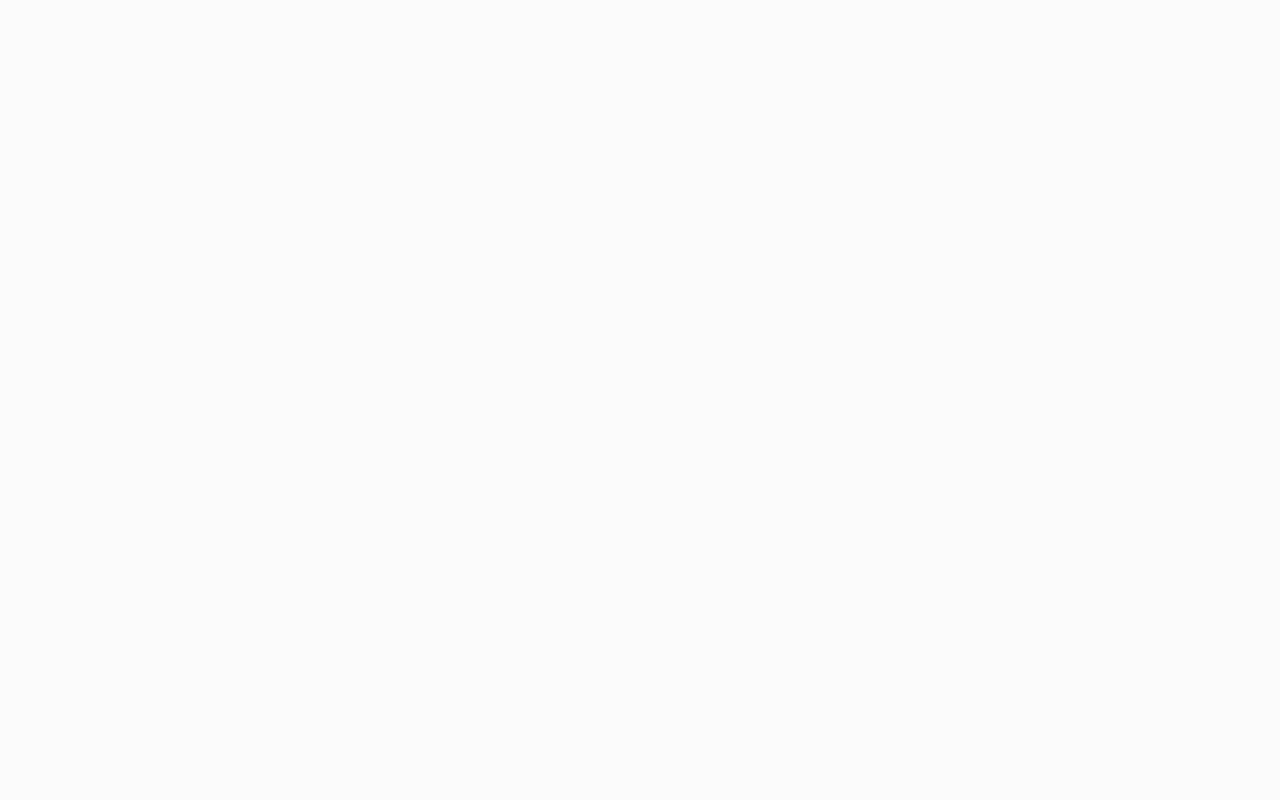
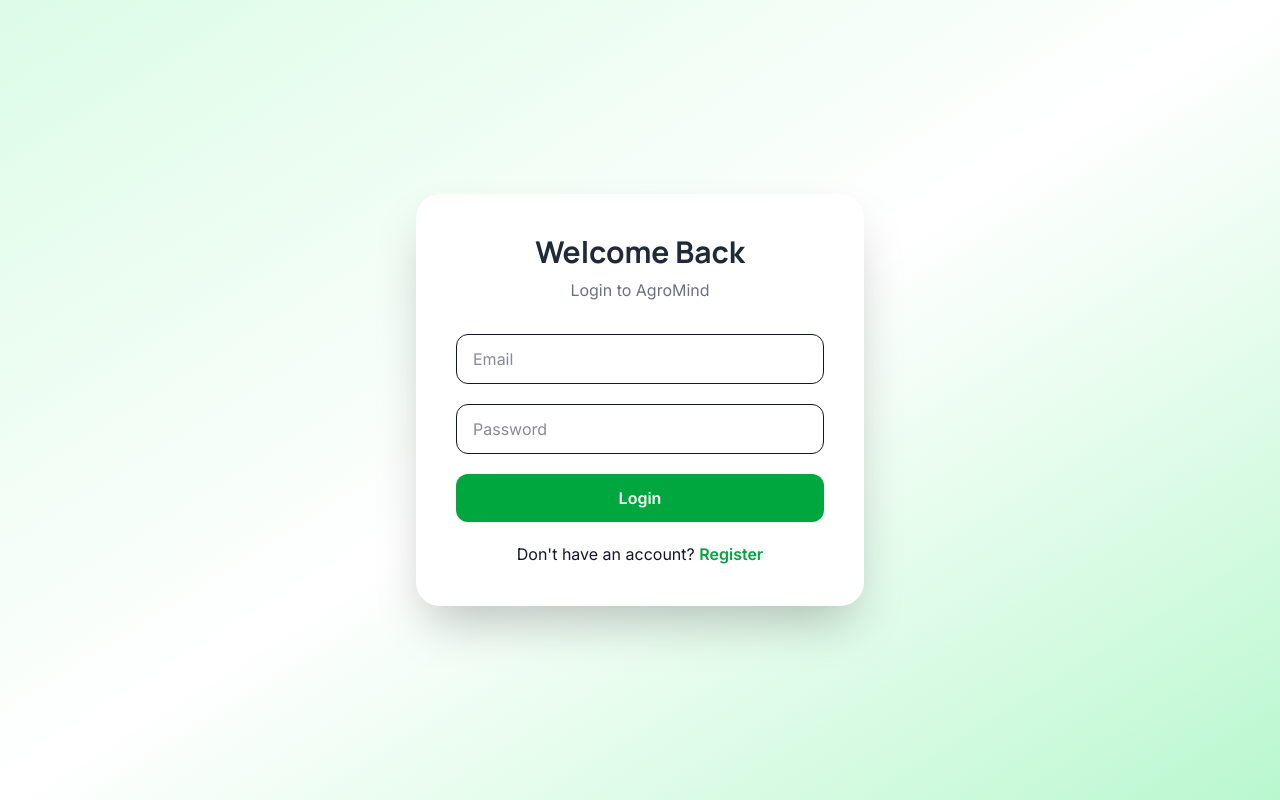
Before and after one commit to misbahmansoori/AgroMind, a React (Vite) app in the folder client/: page /login in a window 1280 px wide. Before the commit this address had no page. Built offline with nearby package versions, Linux system fonts and the light colour scheme.

Commit message:
implement login and gegisters page

```diff
--- a/client/src/main.jsx
+++ b/client/src/main.jsx
@@ -1,5 +1,6 @@
 import React from "react";
 import ReactDOM from "react-dom/client";
+import { BrowserRouter } from "react-router-dom";
 import App from "./App";
 import "./styles/global.css";
 
@@ -11,7 +12,7 @@
 import "@fontsource/inter/600.css";
 
 ReactDOM.createRoot(document.getElementById("root")).render(
-  <React.StrictMode>
+  <BrowserRouter>
     <App />
-  </React.StrictMode>,
+  </BrowserRouter>
 );
--- /dev/null
+++ b/client/src/pages/Auth/Login.jsx
@@ -0,0 +1,48 @@
+import { Link } from "react-router-dom";
+
+export default function Login() {
+  return (
+    <div className="min-h-screen bg-gradient-to-br from-green-100 via-white to-green-200 flex items-center justify-center px-6">
+      <div className="bg-white shadow-2xl rounded-3xl p-10 w-full max-w-md">
+        <h1 className="text-3xl font-bold text-center text-gray-800">
+          Welcome Back
+        </h1>
+
+        <p className="text-center text-gray-500 mt-2">
+          Login to AgroMind
+        </p>
+
+        <form className="mt-8 space-y-5">
+          <input
+            type="email"
+            placeholder="Email"
+            className="w-full border rounded-xl px-4 py-3 focus:ring-2 focus:ring-green-500 outline-none"
+          />
+
+          <input
+            type="password"
+            placeholder="Password"
+            className="w-full border rounded-xl px-4 py-3 focus:ring-2 focus:ring-green-500 outline-none"
+          />
+
+          <button
+            type="submit"
+            className="w-full bg-green-600 hover:bg-green-700 text-white py-3 rounded-xl font-semibold"
+          >
+            Login
+          </button>
+
+          <p className="text-center">
+            Don't have an account?{" "}
+            <Link
+              to="/register"
+              className="text-green-600 font-semibold"
+            >
+              Register
+            </Link>
+          </p>
+        </form>
+      </div>
+    </div>
+  );
+}
--- /dev/null
+++ b/client/src/pages/Auth/Register.jsx
@@ -0,0 +1,16 @@
+import { Link } from "react-router-dom";
+
+export default function Register() {
+  return (
+    <div className="min-h-screen flex items-center justify-center">
+      <div>
+        <h1>Register Page</h1>
+
+        <p>
+          Already have an account?{" "}
+          <Link to="/login">Login</Link>
+        </p>
+      </div>
+    </div>
+  );
+}
--- a/client/src/pages/Auth/index.jsx
+++ /dev/null
@@ -1,7 +0,0 @@
-import React from 'react';
-
-function Auth() {
-    return ( <h1>Authentication Page</h1> );
-}
-
-export default Auth;
--- a/client/src/routes/AppRoutes.jsx
+++ b/client/src/routes/AppRoutes.jsx
@@ -1,16 +1,16 @@
-import { BrowserRouter, Routes, Route } from "react-router-dom";
+
+import { Routes, Route } from "react-router-dom";
 
 import MainLayout from "../layouts/MainLayout";
 import Landing from "../pages/Landing/Landing";
 import Dashboard from "../pages/Dashboard";
-import Auth from "../pages/Auth";
+import Login from "../pages/Auth/Login";
+import Register from "../pages/Auth/Register";
 import Profile from "../pages/Profile";
 
 function AppRoutes() {
   return (
-    <BrowserRouter>
     <Routes>
-
       <Route
         path="/"
         element={
@@ -29,14 +29,9 @@
         }
       />
 
-    <Route
-      path="/auth"
-      element={
-        <MainLayout>
-          <Auth />
-        </MainLayout>
-      }
-    />
+      <Route path="/login" element={<Login />} />
+
+      <Route path="/register" element={<Register />} />
 
       <Route
         path="/profile"
@@ -46,9 +41,7 @@
           </MainLayout>
         }
       />
-
     </Routes>
-</BrowserRouter>
   );
 }
 
```
Also changed, not shown: client/src/App.jsx (line endings or trailing spaces), 1 other file (tests, documents, lock files or other folders). Lines whose indentation alone changed are shown as unchanged.
